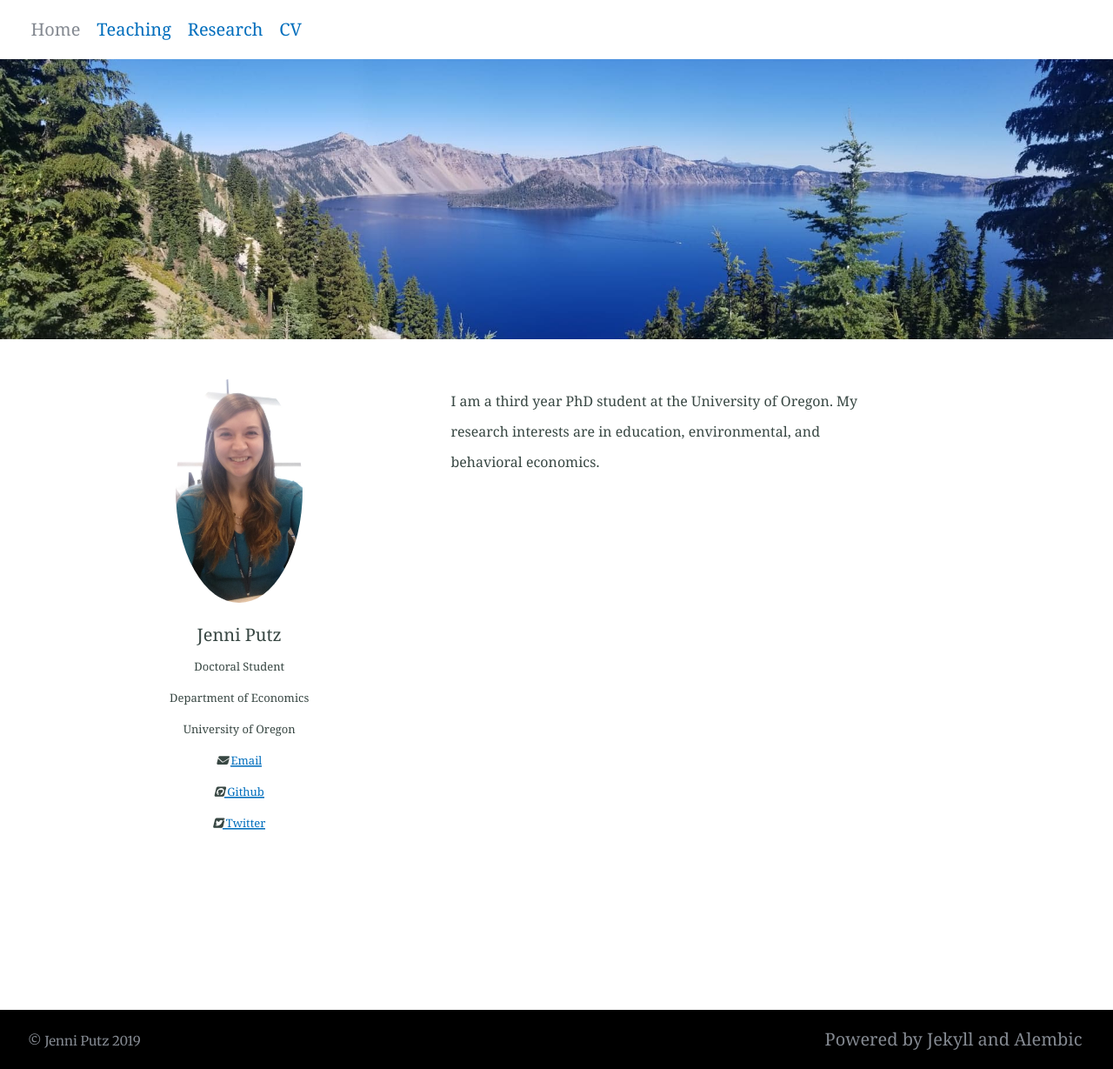
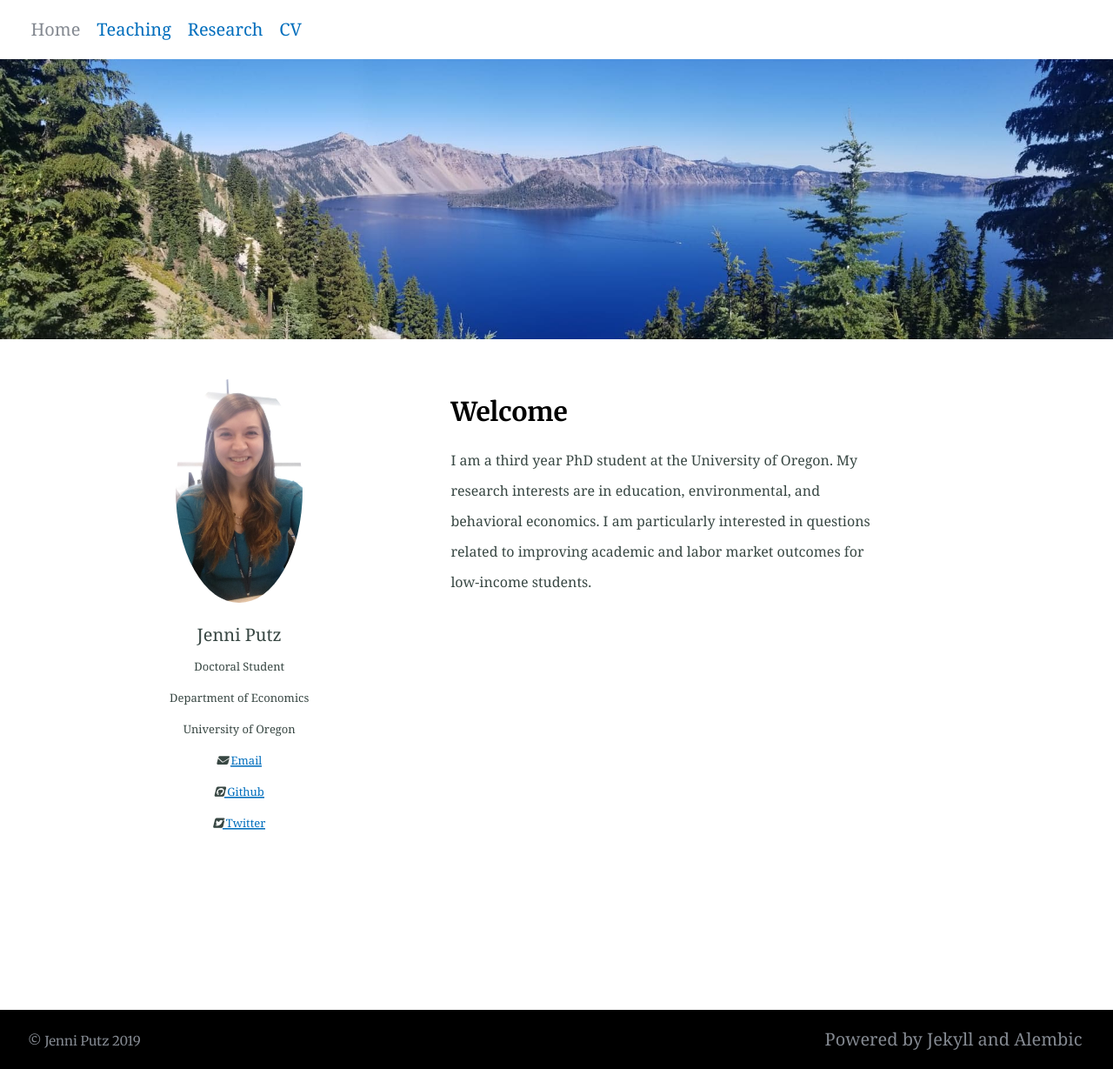
Before and after one commit to jenni-putz/1jenni-putz.github.io, a Jekyll site: the page built from index.md, in a window 1280 px wide. Shown: the whole page at 87% size. Built offline with Jekyll 4.4.1, drawn with Linux system fonts in a browser that asks for light colours; nearby versions of some CDN libraries; our own code applies the rules of GitHub Pages for plain Markdown files.

Commit message:
Update index.md

```diff
--- a/index.md
+++ b/index.md
@@ -63,7 +63,8 @@ button {
    </font></p>
   </div>
   <div class="column right" style="background-color:#ffffff;">
-    <p> <font size="3">I am a third year PhD student at the University of Oregon. My research interests are in education, environmental, and behavioral economics. <br /></font> </p>
+	  <h3> Welcome </h3>
+    <p> <font size="3">I am a third year PhD student at the University of Oregon. My research interests are in education, environmental, and behavioral economics. I am particularly interested in questions related to improving academic and labor market outcomes for low-income students. <br /></font> </p>
   </div>
 </div>
 
```
